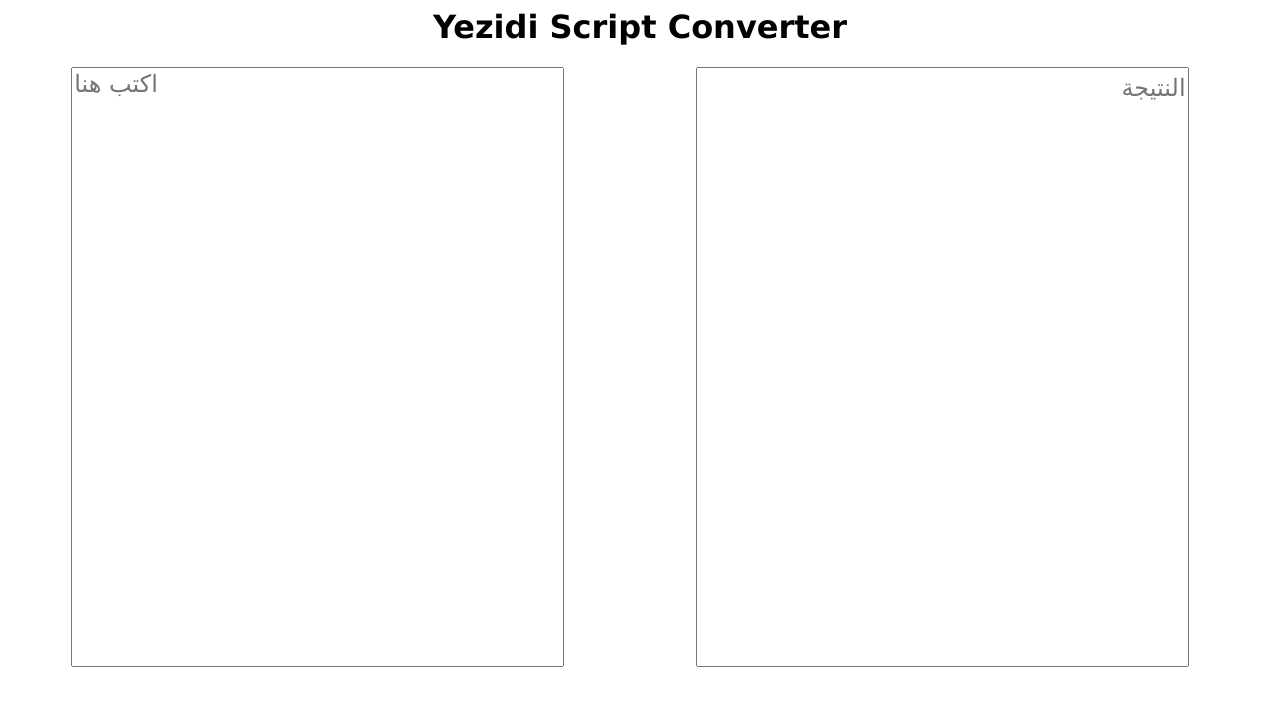
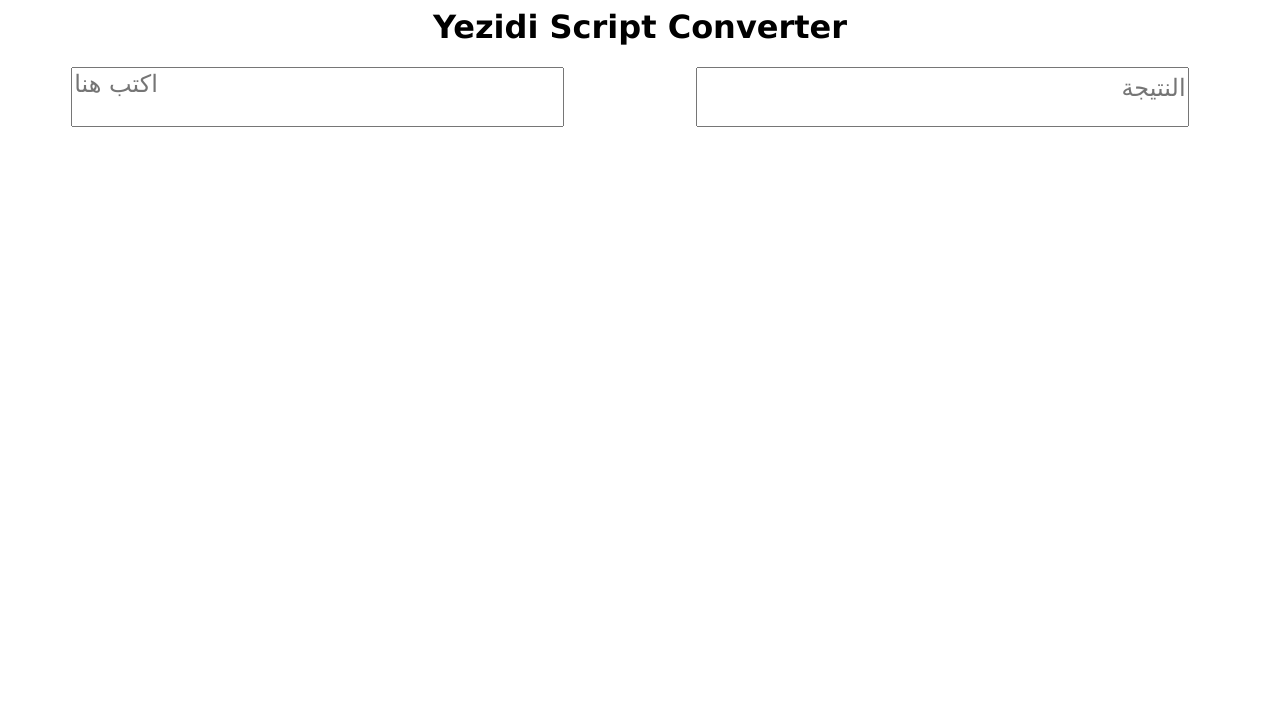
Before and after one commit to Rtrakan/Ezidkhan.language1, a plain HTML site: page index.html in a window 1280 px wide. Drawn offline with Linux system fonts and the light colour scheme.

Commit message:
Update index.html

```diff
--- a/index.html
+++ b/index.html
@@ -9,7 +9,7 @@
                 margin-right: 5%;
                 width: 39%;
                 font-size: 24px;
-                height: 600px;
+                height: 60px;
                 resize: none;
             }
             *{
```
